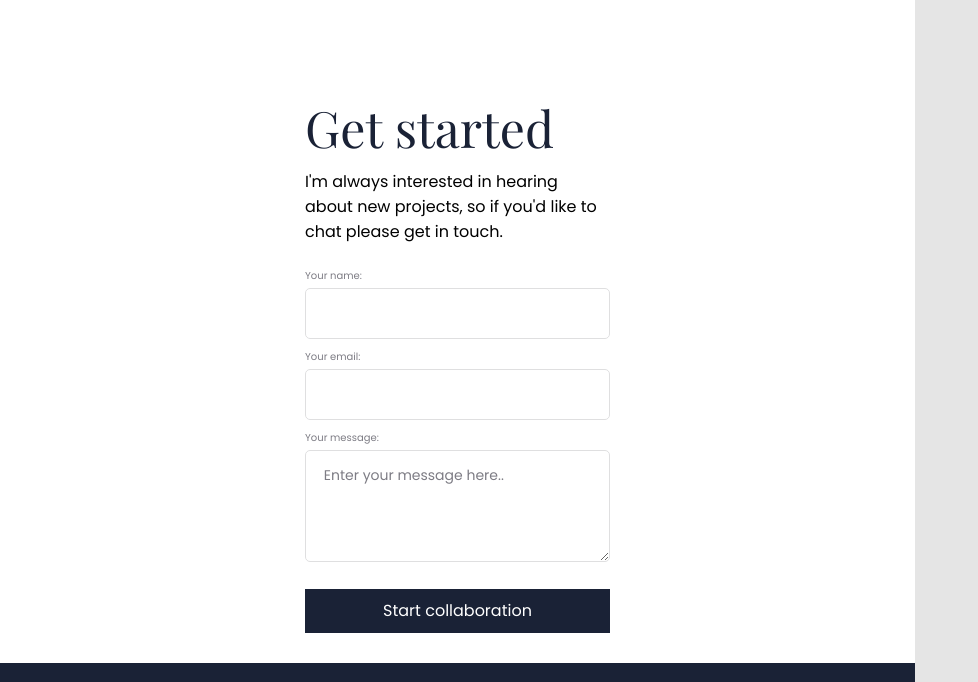
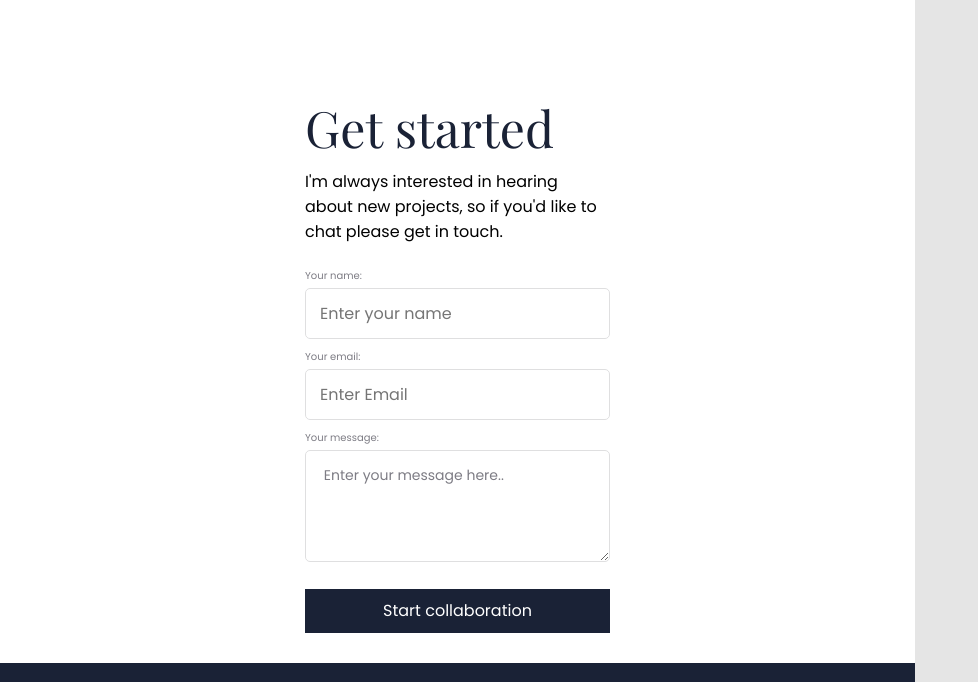
Before and after one commit to sergio-usma/Portfolio, a website: page index.html in a window 1280 px wide. Shown: the part 4552-5234 px from the top of the page, without its empty margins (0-978 px from the left). Drawn offline with nearby package versions, Linux system fonts and the light colour scheme.

Commit message:
added placeholde

```diff
--- a/index.html
+++ b/index.html
@@ -305,12 +305,13 @@
       <form class="contact-form" action="https://formspree.io/f/xknaqawg" method="POST">
         <div>
           <label class="label" for="name">Your name:</label>
-          <input type="text" id="name" name="name" maxlength="30" required />
+          <input type="text" id="name" name="name"
+         placeholder="Enter your name" maxlength="30" required />
         </div>
 
         <div>
           <label class="label" for="email">Your email:</label>
-          <input type="email" id="email" name="email" required />
+          <input type="email" id="email" name="email" placeholder="Enter Email" required />
         </div>
 
         <div>
```
